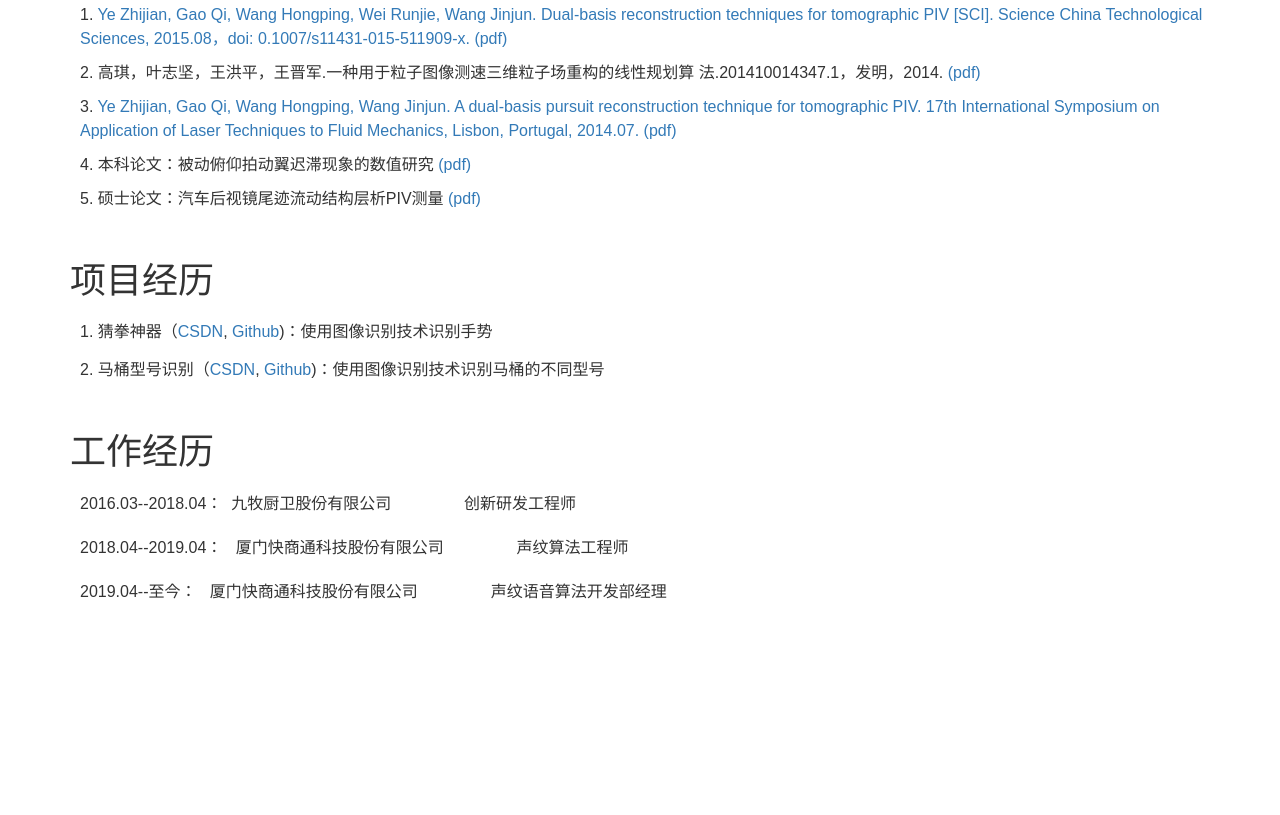
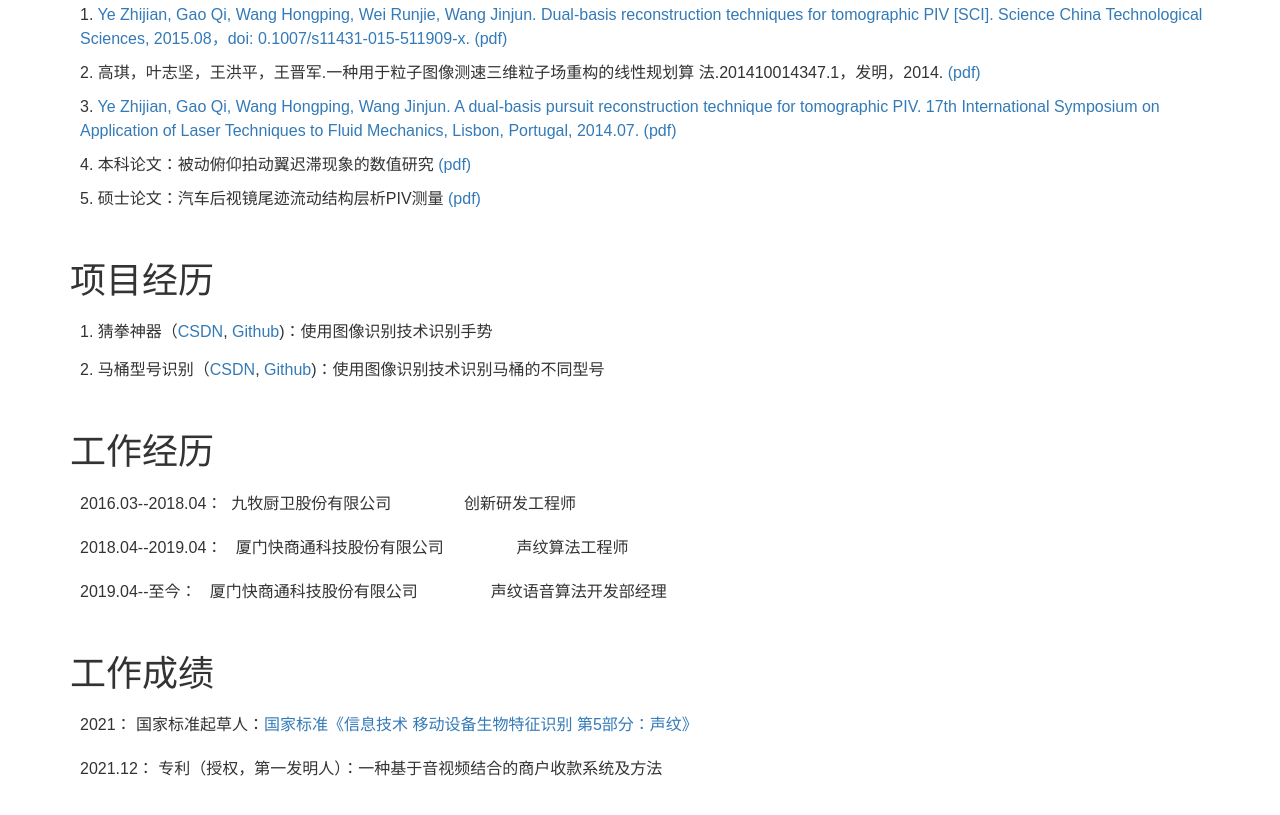
Before and after one commit to Curisan/curisan.github.com, a plain HTML site: page index.html in a window 1280 px wide. Shown: the part 704-1519 px from the top of the page. Before the commit the page ends 1418 px from the top, so only its background shows below. Drawn offline with nearby package versions, Linux system fonts and the light colour scheme.

Commit message:
Update index.html

```diff
--- a/index.html
+++ b/index.html
@@ -95,6 +95,16 @@
                 2019.04--至今：&nbsp;&nbsp;     厦门快商通科技股份有限公司&emsp;&emsp;&emsp;&emsp;&nbsp;&nbsp;声纹语音算法开发部经理
             </p>
         </div>
+        <h1>工作成绩</h1>
+        <div class="work">
+            <p style="clear:none; padding-top:10px; padding-left:10px;">
+                2021： 国家标准起草人：<a href="http://std.samr.gov.cn/gb" target="_blank">国家标准《信息技术 移动设备生物特征识别 第5部分：声纹》</a>
+            </p>
+            <p style="clear:none; padding-top:10px; padding-left:10px;">
+                2021.12： 专利（授权，第一发明人）：一种基于音视频结合的商户收款系统及方法</a>
+            </p>
+        </div>
+
 
     <!--
     <div class="education">
```
